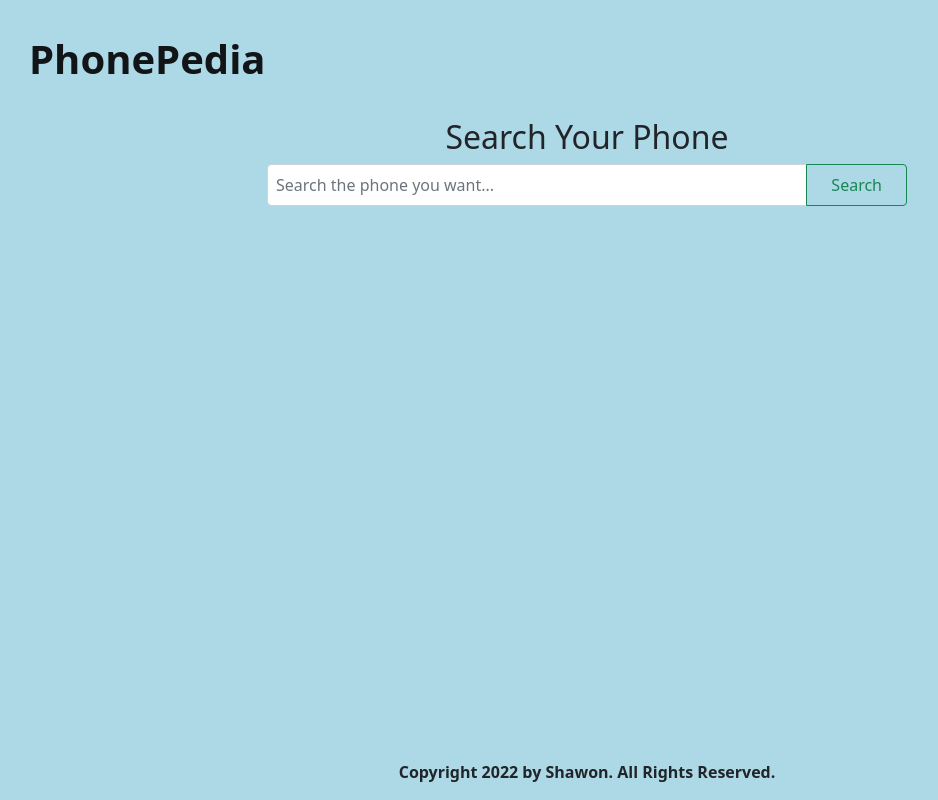
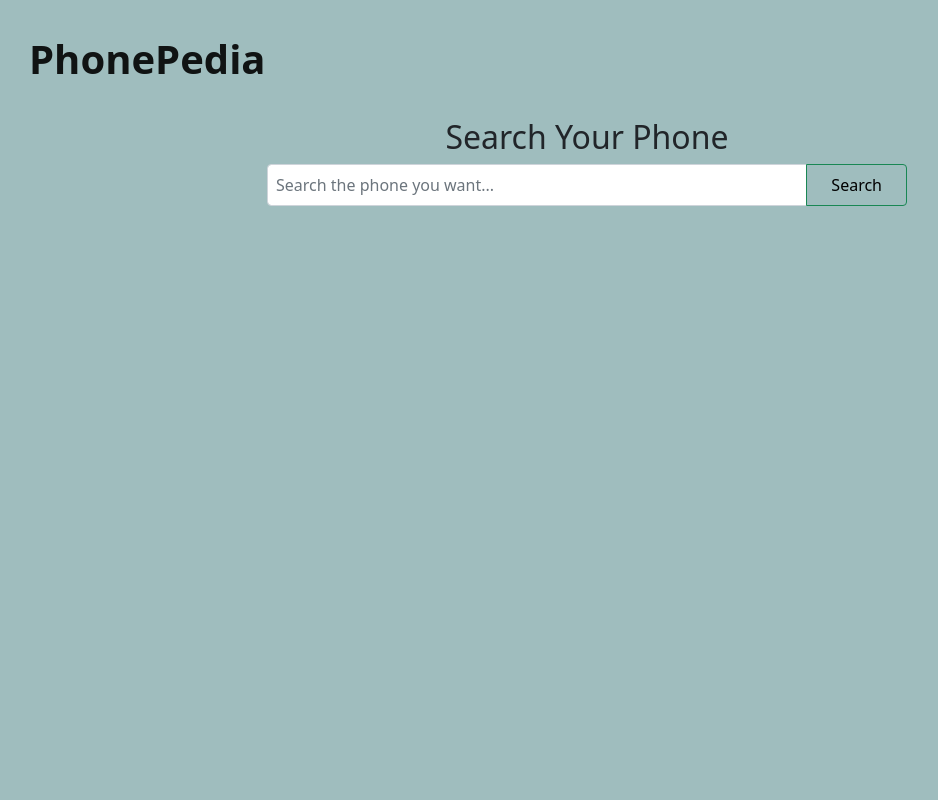
Before and after one commit to VoidGlitch00/PhonePedia, a plain HTML site: page index.html in a window 1280 px wide. Shown: the whole page, without its empty margins (53-991 px from the left). Drawn offline with nearby package versions, Linux system fonts and the light colour scheme.

Commit message:
final update

```diff
--- a/JS/script.js
+++ b/JS/script.js
@@ -1,10 +1,13 @@
 const errorText = document.getElementById("error");
 errorText.style.display = "none";
 
+// searching phones
 const searchPhone = () => {
     const searchField = document.getElementById("search-field");
     const searchText = searchField.value;
     searchField.value = "";
+
+    // error handling
     if (searchText == "") {
         errorText.style.display = "block";
         errorText.innerHTML = "Please write your phone name to search"
@@ -18,7 +21,7 @@ const searchPhone = () => {
     }
 }
 
-
+// showing phone details
 const phoneDetails = document.getElementById("display-details");
 const displaySearchResults = phones => {
     const searchResult = document.getElementById("search-result");
@@ -32,7 +35,7 @@ const displaySearchResults = phones => {
         const div = document.createElement("div");
         div.classList.add("col");
         div.innerHTML = `
-        <div class="card rounded-3 align-items-center" style="background-color: lavender;">
+        <div class="card rounded-3 align-items-center bg-white shadow p-3 bg-body rounded">
         <img src="${phone.image}" class="card-img-top w-75" alt="...">
         <div class="card-body">
           <h5 class="card-title"><strong>${phone.phone_name}</strong></h5>
--- a/index.html
+++ b/index.html
@@ -10,7 +10,7 @@
         integrity="sha384-1BmE4kWBq78iYhFldvKuhfTAU6auU8tT94WrHftjDbrCEXSU1oBoqyl2QvZ6jIW3" crossorigin="anonymous">
 </head>
 
-<body style="background-color:lightblue">
+<body style="background-color:rgb(159, 189, 190)">
 
     <!-- navbar -->
     <nav class="navbar navbar-light w-30 mx-auto my-3">
@@ -24,7 +24,7 @@
     <div class="input-group mb-3 w-50 mx-auto">
         <input type="text" id="search-field" class="form-control p-2" placeholder="Search the phone you want..."
             aria-label="Recipient's username" aria-describedby="button-addon2">
-        <button onclick="searchPhone()" class="btn btn-outline-success px-4" type="button"
+        <button onclick="searchPhone()" class="btn btn-outline-success px-4 text-black" type="button"
             id="button-search">Search</button>
     </div>
 
@@ -47,8 +47,6 @@
     <!-- customized js -->
     <script src="JS/script.js"></script>
 
-    <!-- footer -->
-    <footer class="fixed-bottom text-center my-3"><strong>Copyright 2022 by Shawon. All Rights Reserved.</strong></footer>
 </body>
 
 </html>
```
